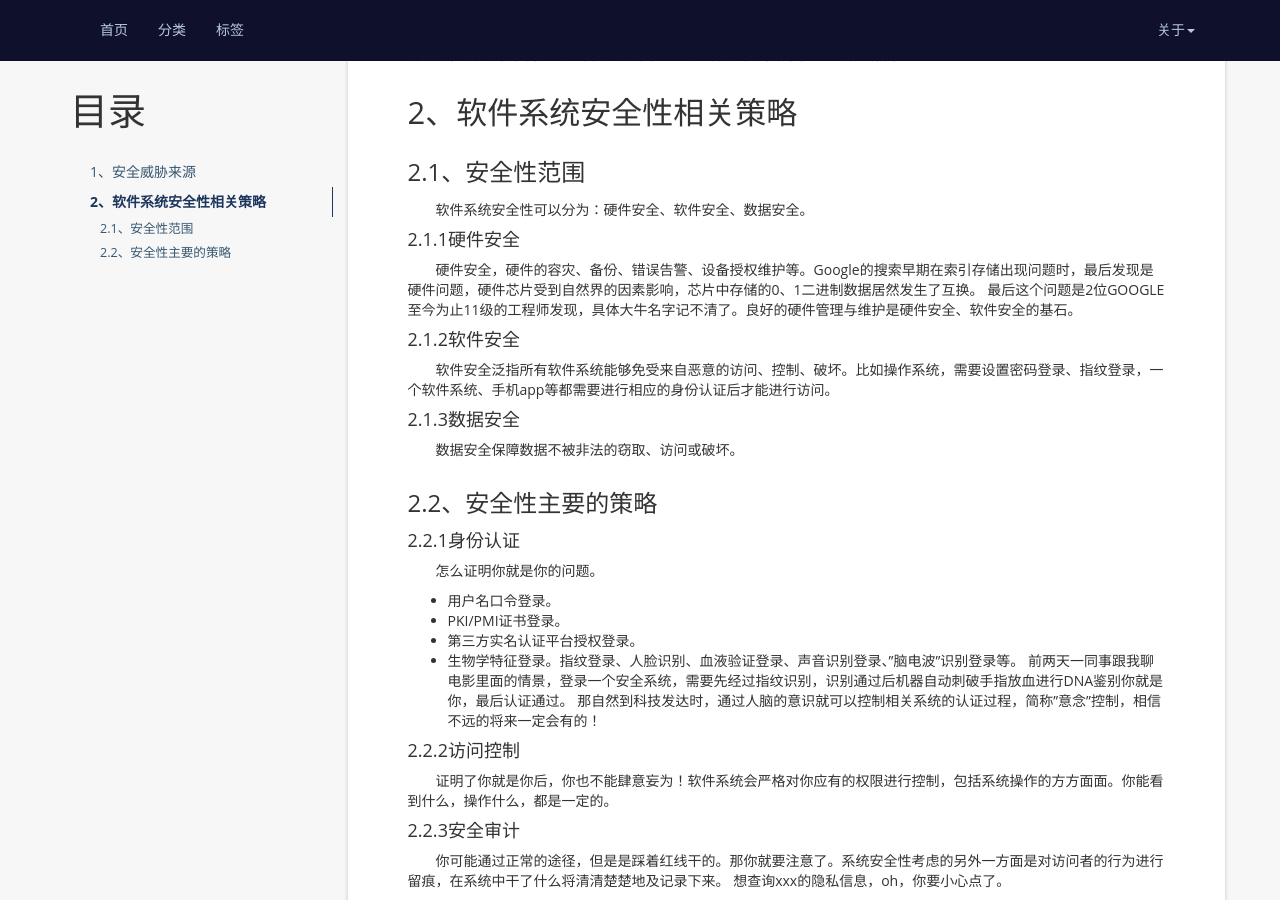
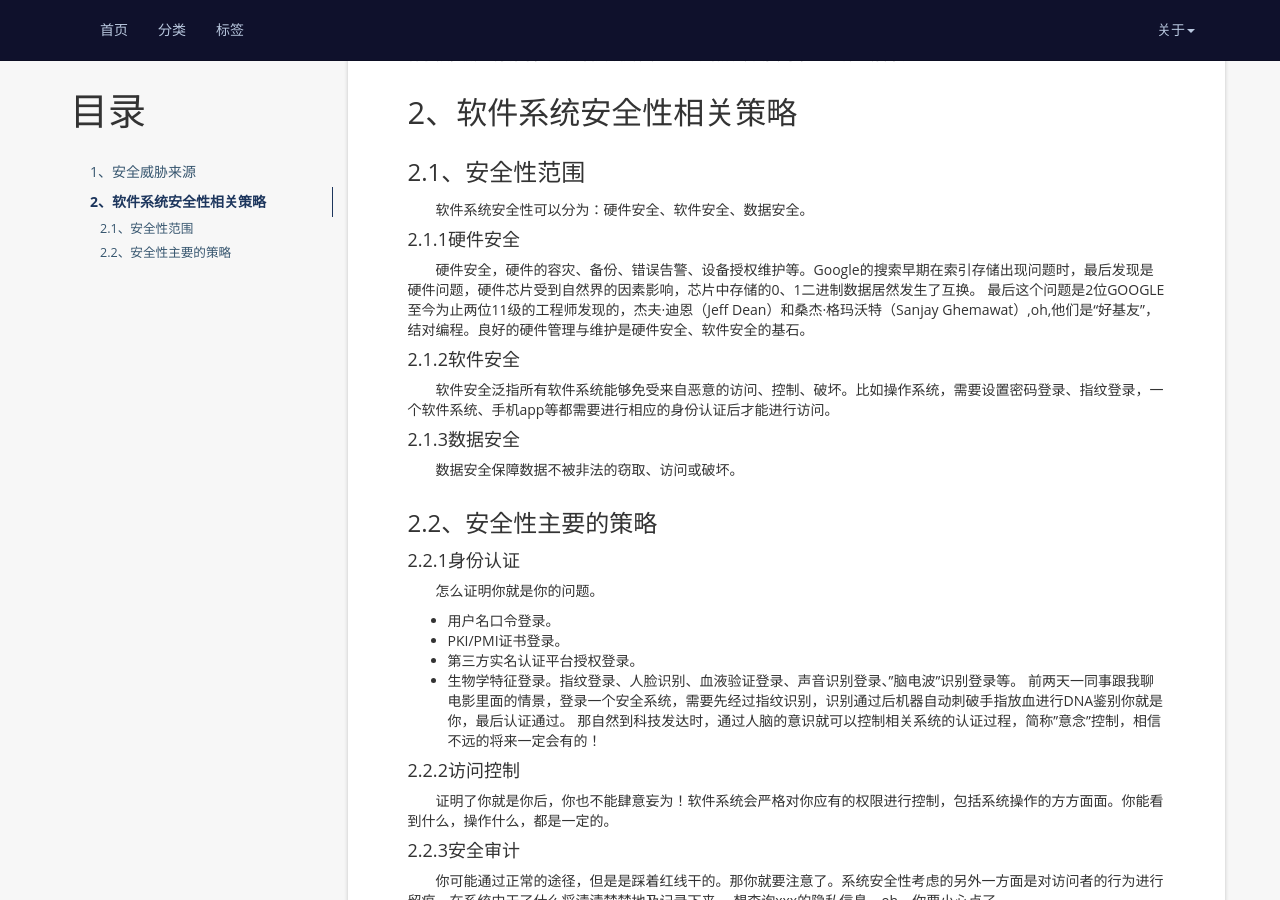
Before and after one commit to rareloved/andy.github.io, a Jekyll site: the page built from _posts/2018-12-09-信息系统安全性考虑.md, in a window 1280 px wide and 900 px high, scrolled down 1086 px. Built offline with Jekyll 4.4.1, drawn with Linux system fonts in a browser that asks for light colours; nearby versions of some CDN libraries; a script that is not in the unit is left out; comment, search, counter and statistics services are not loaded.

Commit message:
信息系统安全性考虑

```diff
--- a/_posts/2018-12-09-信息系统安全性考虑.md
+++ b/_posts/2018-12-09-信息系统安全性考虑.md
@@ -29,7 +29,7 @@ tag: 安全
 &ensp;&ensp;&ensp;&ensp;软件系统安全性可以分为：硬件安全、软件安全、数据安全。
 #### 2.1.1硬件安全
 &ensp;&ensp;&ensp;&ensp;硬件安全，硬件的容灾、备份、错误告警、设备授权维护等。Google的搜索早期在索引存储出现问题时，最后发现是硬件问题，硬件芯片受到自然界的因素影响，芯片中存储的0、1二进制数据居然发生了互换。
-最后这个问题是2位GOOGLE至今为止11级的工程师发现，具体大牛名字记不清了。良好的硬件管理与维护是硬件安全、软件安全的基石。
+最后这个问题是2位GOOGLE至今为止两位11级的工程师发现的，杰夫·迪恩（Jeff Dean）和桑杰·格玛沃特（Sanjay Ghemawat）,oh,他们是“好基友”，结对编程。良好的硬件管理与维护是硬件安全、软件安全的基石。
 #### 2.1.2软件安全
 &ensp;&ensp;&ensp;&ensp;软件安全泛指所有软件系统能够免受来自恶意的访问、控制、破坏。比如操作系统，需要设置密码登录、指纹登录，一个软件系统、手机app等都需要进行相应的身份认证后才能进行访问。
 #### 2.1.3数据安全
```
